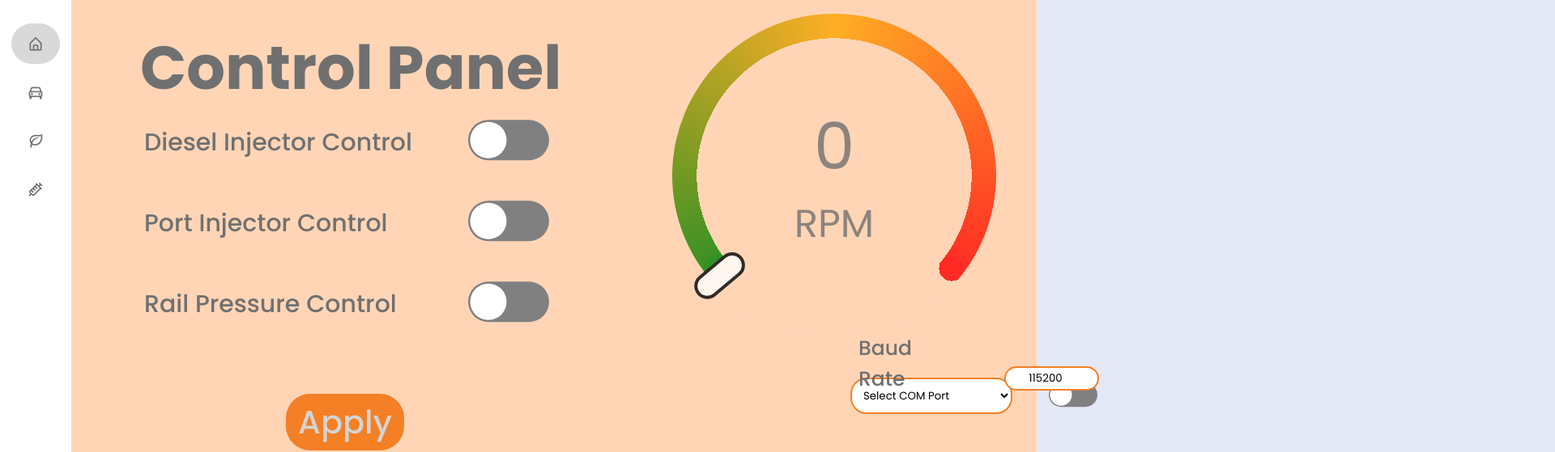
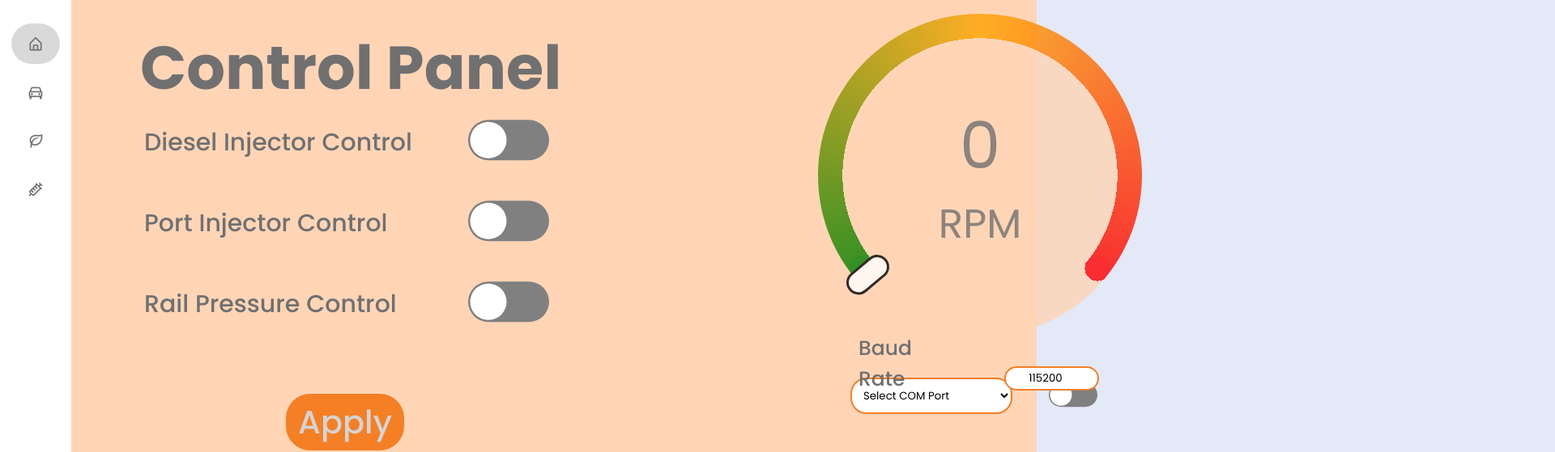
Before and after one commit to rajverma328/Engine-Control-Unit, a website: page Software/index.html in a window 1280 px wide. Shown: the part 83-642 px from the top of the page at 81% size, 1920 px wide, since content can reach past the window. Drawn offline with nearby package versions, Linux system fonts and the light colour scheme.

Commit message:
October 11 7;54 PM

```diff
--- a/Software/styles.css
+++ b/Software/styles.css
@@ -25,10 +25,6 @@
 }
 
 body{
-    width: 1920px; /* Adjust as needed */
-    height: 1080px; /* Adjust as needed */
-    margin: 0 auto;
-    transform-origin: top left;
     background-color: var(--body-color);
     transition: var(--tran-05);
     overflow: hidden;
@@ -245,13 +241,13 @@ header .image-text .profession{
 .Dial{
     position: absolute;
     top : 100px;
-    right :450px;
+    left : 1010px;
 }
 
 .Dial .ring {
     position: absolute;
-    width: 50vmin;
-    height: 50vmin;
+    width: 400px;
+    height: 400px;
     background-image: radial-gradient(green 0, green 50%, transparent 50%, transparent 100%),radial-gradient(red 0, red 50%, transparent 50%, transparent 100%), radial-gradient(#ffd5b6 0, #ffd5b6 60%, transparent 60%), conic-gradient(orange 0, red 130deg, #ffd5b6 130deg, #ffd5b6 230deg, green 230deg, orange 360deg);
     background-size: 11% 11%, 11% 11%, 100% 100%, 100% 100%;
     background-repeat: no-repeat;
@@ -262,18 +258,18 @@ header .image-text .profession{
   }
 .Dial .ring .pointer_head{
     position: absolute;
-    width: 50vmin;
-    height: 50vmin;
+    width: 400px;
+    height: 400px;
 }
 .Dial .ring .pointer_head .pointer {
     position: inherit;
-    top: -3vmin;
-    left: 22.5vmin;
-    width: 4vmin;
-    height: 9vmin;
+    top: -15px;
+    left: 180px;
+    width: 30px;
+    height: 60px;
     border-style: solid;
-    border-width: 0.5vmin;
-    border-radius: 2vmin;
+    border-width: 3px;
+    border-radius: 15px;
     background-color: white;
 
 }
@@ -289,11 +285,11 @@ header .image-text .profession{
 }
 
 .Dial .speed .number {
-    font-size: 10vmin;
+    font-size: 80px;
 }
 
 .Dial .speed .units {
-    font-size: 6vmin;
+    font-size: 50px;
 }
 
 .innerlink{
```
